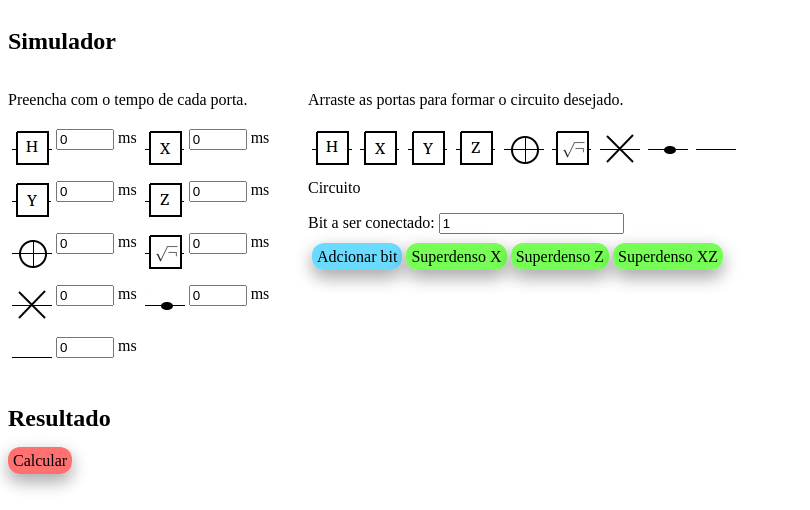
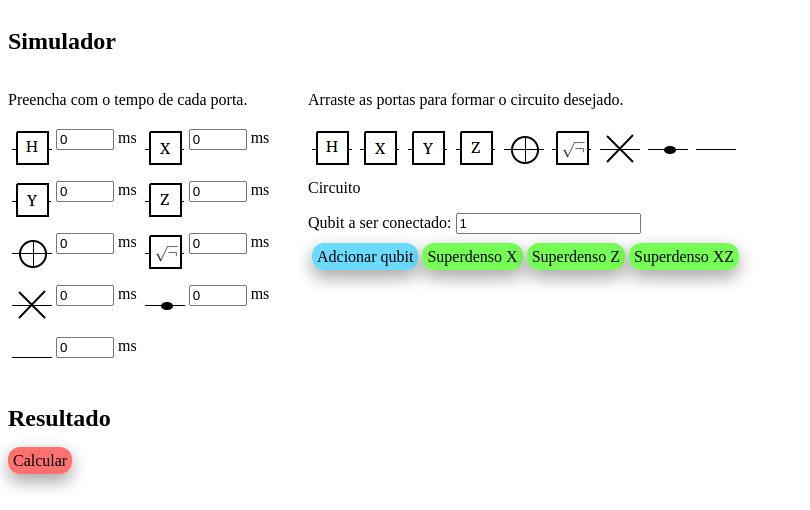
Before and after one commit to iblackman/quantum-circuit-simulator, a Django app: page /simulador/ in a window 1280 px wide. Shown: the top 510 px of the page, without its empty margins (0-810 px from the left). Run offline with Django 3.2, Linux system fonts and the light colour scheme; some libraries are stand-ins or nearby versions.

Commit message:
fix: bit para qubit

```diff
--- a/static/simulador/js/main.js
+++ b/static/simulador/js/main.js
@@ -42,7 +42,7 @@ function dropCopy(ev) {
 
         if(lin1 == lin2) {
             reset = true
-            alert("Porta arrastada para o mesmo circuito da conexao, por favor mude um dos dois.");
+            alert("Porta arrastada para o mesmo qubit da conexao, por favor mude um dos dois.");
         } else {
             var pos2 = $(getCircuitElement(lin2, col)).position();
             //desenha linha
@@ -265,7 +265,7 @@ function calcular(){
 			}
 		});
 	}else{
-		msg = 'Crie um circuito com pelo menos 1 qubit. Para isso clique em "<b>Adicionar Bit</b>" e arraste as portas para montar o circuito. '
+		msg = 'Crie um circuito com pelo menos 1 qubit. Para isso clique em "<b>Adicionar Qubit</b>" e arraste as portas para montar o circuito. '
 		msg += '<br/>Quando finalizado clique em "<b>Calcular</b>".'
 		msg += '<br/>Ou então basta clicar em um dos botões "<b>Superdenso</b>" para carregar um circuito já montado.'
 		$('.resultado-circuito .resultado').html(msg);
--- a/templates/simulador/index.html
+++ b/templates/simulador/index.html
@@ -38,7 +38,7 @@
 
             	<div >
             		<p><br>Circuito<br></p>
-                    <label for="link-to-circuit">Bit a ser conectado: </label>
+                    <label for="link-to-circuit">Qubit a ser conectado: </label>
                     <input type="number" name="link-to-circuit" id="link-to-circuit" required="required" value="1"/>
             	</div>
 
@@ -65,7 +65,7 @@
             	</script>
 
             	<div class="b-novo-circuito" >
-            		<a class="button blue" onclick="duplicate()">Adcionar bit</a>
+            		<a class="button blue" onclick="duplicate()">Adcionar qubit</a>
                     <a class="button green" onclick="superdenseX()">Superdenso X</a>
                     <a class="button green" onclick="superdenseZ()">Superdenso Z</a>
                     <a class="button green" onclick="superdenseXZ()">Superdenso XZ</a>
```
Also changed, not shown: 1 other file.
